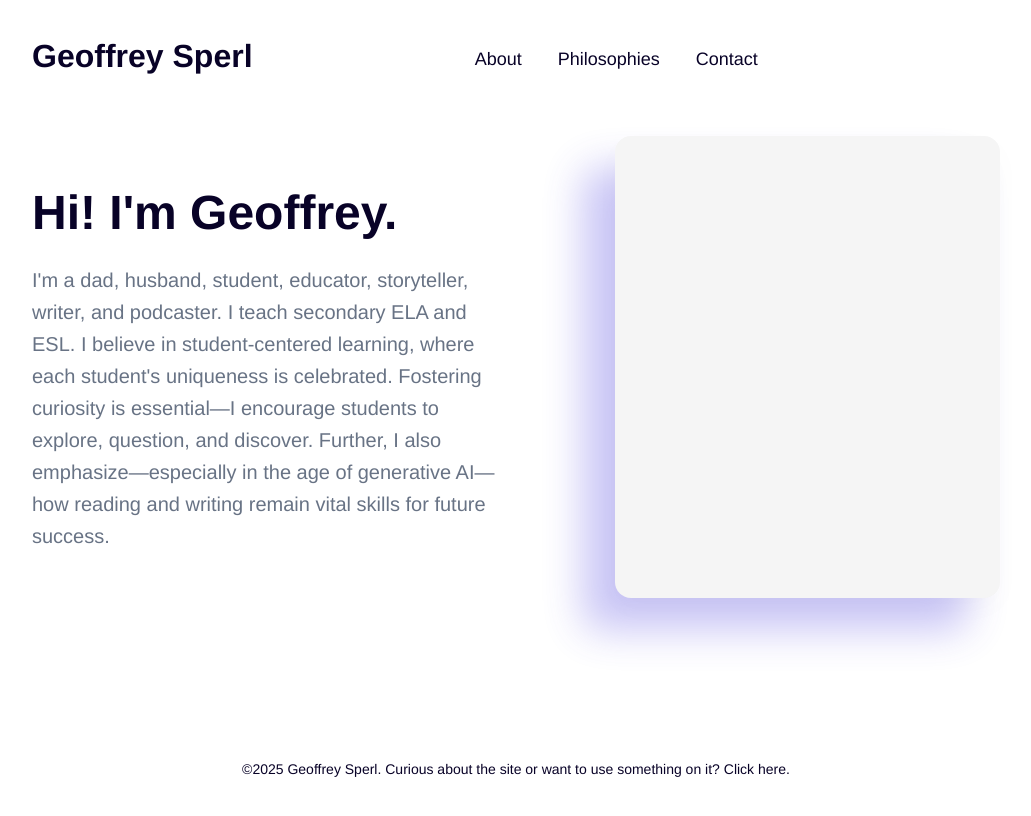
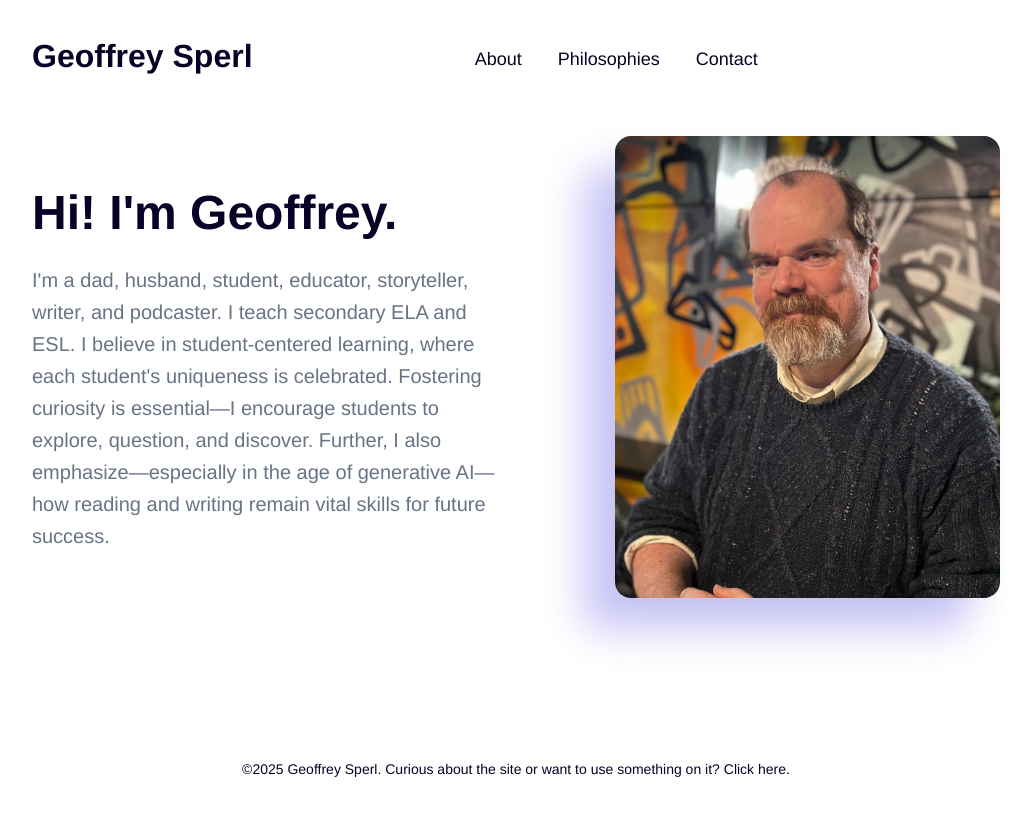
Before and after one commit to geoffreysperl/teaching, a Jekyll site: the page built from index.html, in a window 1280 px wide. Shown: the top 816 px of the page, without its empty margins (124-1155 px from the left). Built offline with Jekyll 4.4.1, drawn with Linux system fonts in a browser that asks for light colours.

Commit message:
Update section-hero.html

```diff
--- a/_includes/section-hero.html
+++ b/_includes/section-hero.html
@@ -13,7 +13,7 @@
       <div class="col col-5 col-d-12">
         <div class="hero__right">
           <div class="hero__image">
-            <img class="lazy" data-src="{{ site.data.settings.hero.hero__image }}" alt="{{site.data.settings.author.author__name}}'s Picture">
+            <img src="{{ site.data.settings.hero.hero__image }}" alt="{{site.data.settings.author.author__name}}'s Picture">
           </div>
         </div>
       </div>
```
